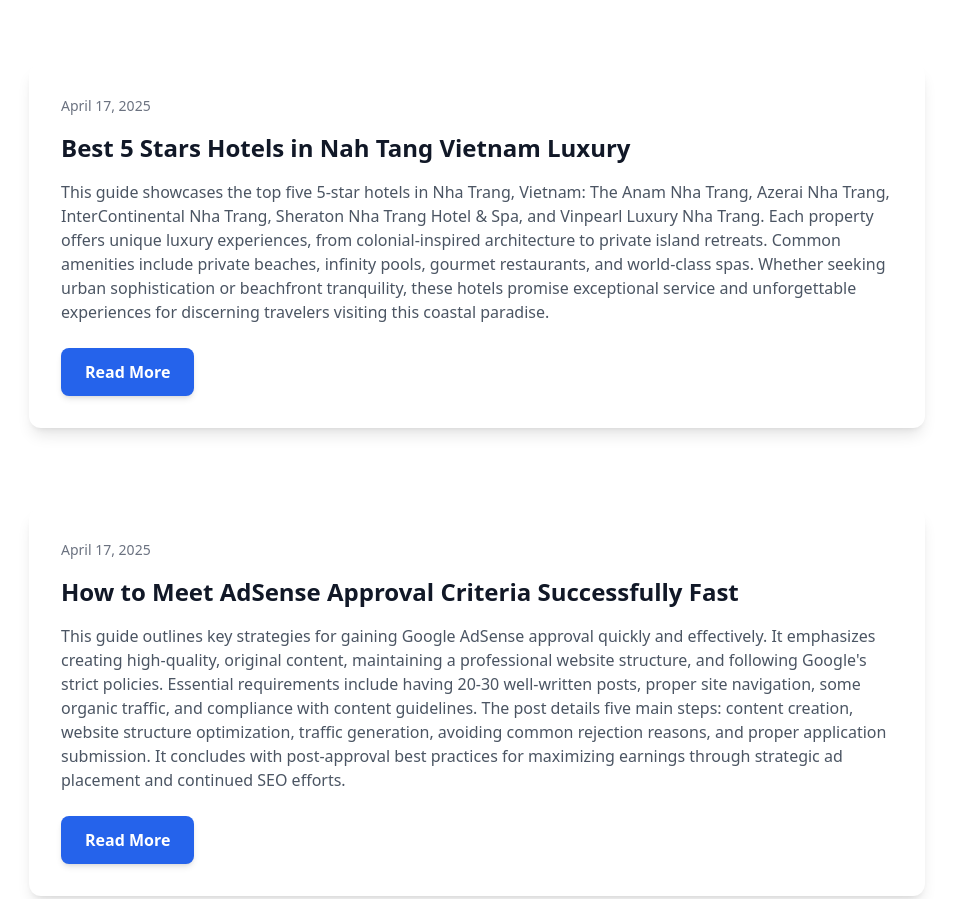
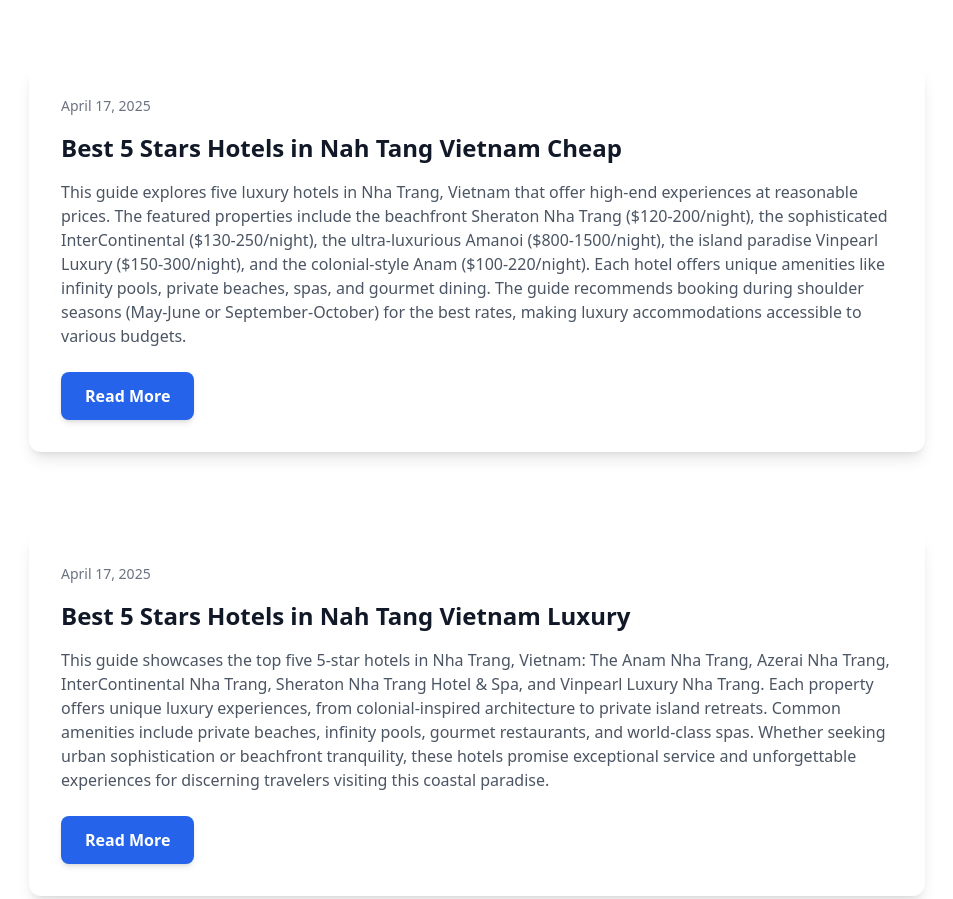
Before and after one commit to urblessedman/get-adsense-approved-with-powerful-seo-content-2025-04-17-32p8s, a plain HTML site: page blog.html in a window 1280 px wide. Shown: the part 380-1279 px from the top of the page, without its empty margins (163-1116 px from the left). Drawn offline with nearby package versions, Linux system fonts and the light colour scheme.

Commit message:
Update blog listing with best-5-stars-hotels-in-nah-tang-vietnam-cheap-20250417-60y.html

```diff
--- a/blog.html
+++ b/blog.html
@@ -42,6 +42,23 @@
                     <div class="bg-white rounded-xl p-8 shadow-lg hover:shadow-xl transition-shadow duration-300">
                         <div class="text-sm text-gray-500 mb-4">April 17, 2025</div>
                         <h2 class="text-2xl font-bold text-gray-900 mb-4">
+                            <a href="https://urblessedman.github.io/get-adsense-approved-with-powerful-seo-content-2025-04-17-32p8s/blog/best-5-stars-hotels-in-nah-tang-vietnam-cheap-20250417-60y.html" class="hover:text-blue-600 transition-colors duration-300">
+                                Best 5 Stars Hotels in Nah Tang Vietnam Cheap
+                            </a>
+                        </h2>
+                        <p class="text-gray-600 mb-6">
+                            This guide explores five luxury hotels in Nha Trang, Vietnam that offer high-end experiences at reasonable prices. The featured properties include the beachfront Sheraton Nha Trang ($120-200/night), the sophisticated InterContinental ($130-250/night), the ultra-luxurious Amanoi ($800-1500/night), the island paradise Vinpearl Luxury ($150-300/night), and the colonial-style Anam ($100-220/night). Each hotel offers unique amenities like infinity pools, private beaches, spas, and gourmet dining. The guide recommends booking during shoulder seasons (May-June or September-October) for the best rates, making luxury accommodations accessible to various budgets.
+                        </p>
+                        <a href="https://urblessedman.github.io/get-adsense-approved-with-powerful-seo-content-2025-04-17-32p8s/blog/best-5-stars-hotels-in-nah-tang-vietnam-cheap-20250417-60y.html" class="inline-block bg-blue-600 text-white font-semibold px-6 py-3 rounded-lg hover:bg-blue-700 transform hover:scale-105 transition-all duration-300 shadow-md">
+                            Read More
+                        </a>
+                    </div>
+                </div>
+
+                <div class="max-w-4xl mx-auto grid grid-cols-1 gap-10">
+                    <div class="bg-white rounded-xl p-8 shadow-lg hover:shadow-xl transition-shadow duration-300">
+                        <div class="text-sm text-gray-500 mb-4">April 17, 2025</div>
+                        <h2 class="text-2xl font-bold text-gray-900 mb-4">
                             <a href="https://urblessedman.github.io/get-adsense-approved-with-powerful-seo-content-2025-04-17-32p8s/blog/best-5-stars-hotels-in-nah-tang-vietnam-luxury-20250417-az3.html" class="hover:text-blue-600 transition-colors duration-300">
                                 Best 5 Stars Hotels in Nah Tang Vietnam Luxury
                             </a>
@@ -53,9 +70,7 @@
                             Read More
                         </a>
                     </div>
-                </div>
 
-                <div class="max-w-4xl mx-auto grid grid-cols-1 gap-10">
                     <div class="bg-white rounded-xl p-8 shadow-lg hover:shadow-xl transition-shadow duration-300">
                         <div class="text-sm text-gray-500 mb-4">April 17, 2025</div>
                         <h2 class="text-2xl font-bold text-gray-900 mb-4">
```
